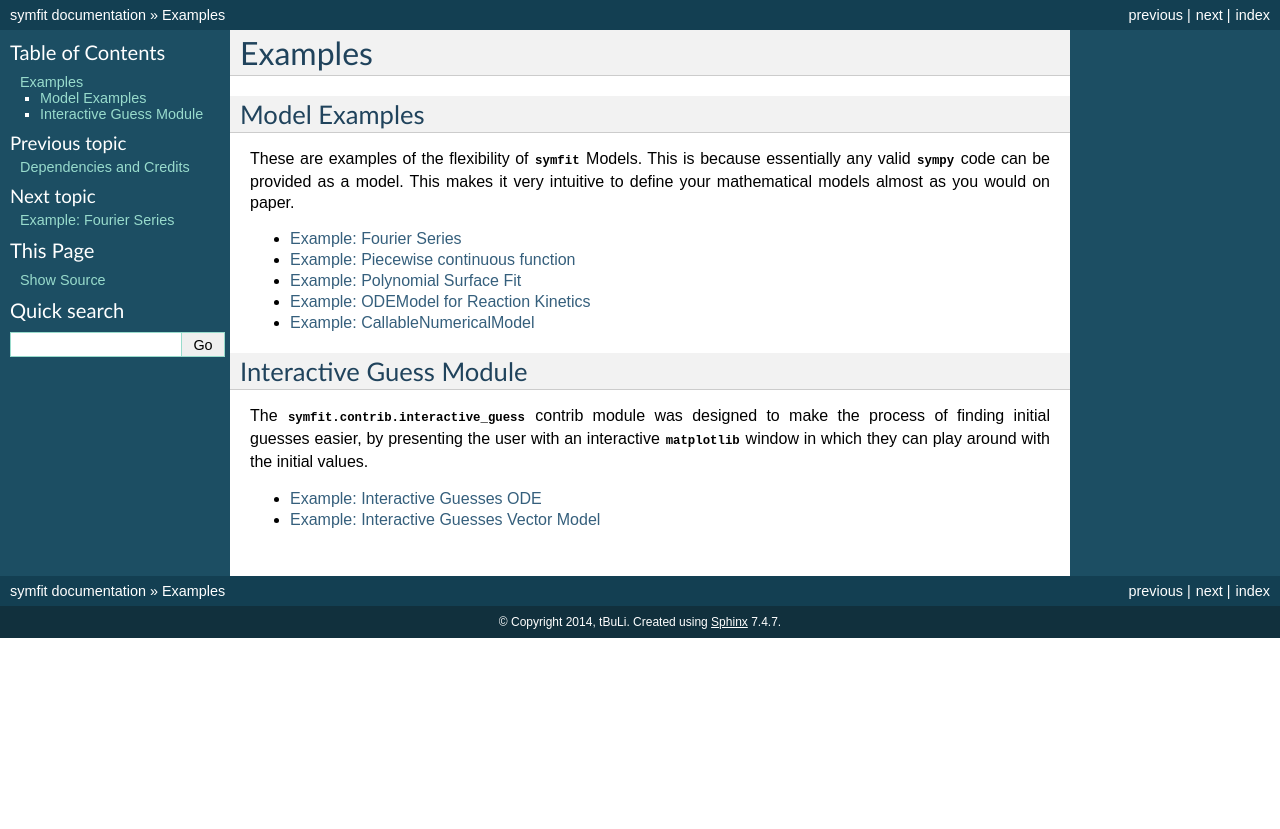
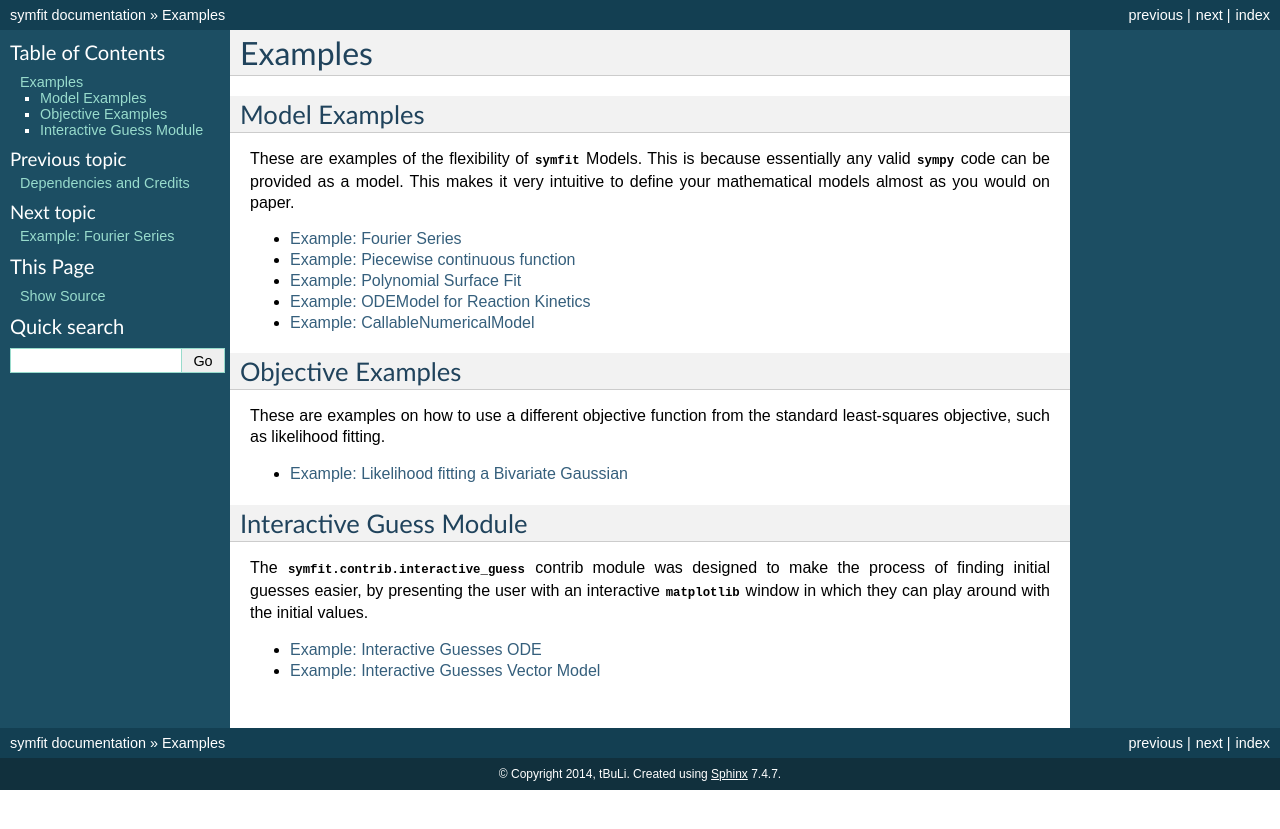
Before and after one commit to tBuLi/symfit, a Sphinx documentation site: the page built from docs/examples/index.rst, in a window 1280 px wide. Shown: the top 829 px of the page. Built offline with Sphinx 7.4.7, drawn with Linux system fonts in a browser that asks for light colours; the version number could not be read and is left out.

Commit message:
Added likelihood example to the toctree

```diff
--- a/docs/examples/index.rst
+++ b/docs/examples/index.rst
@@ -19,6 +19,17 @@ paper.
     ex_ODEModel
     ex_CallableNumericalModel
 
+Objective Examples
+------------------
+
+These are examples on how to use a different objective function from the
+standard least-squares objective, such as likelihood fitting.
+
+.. toctree::
+    :maxdepth: 1
+
+    ex_bivariate_likelihood
+
 Interactive Guess Module
 ------------------------
 
```
